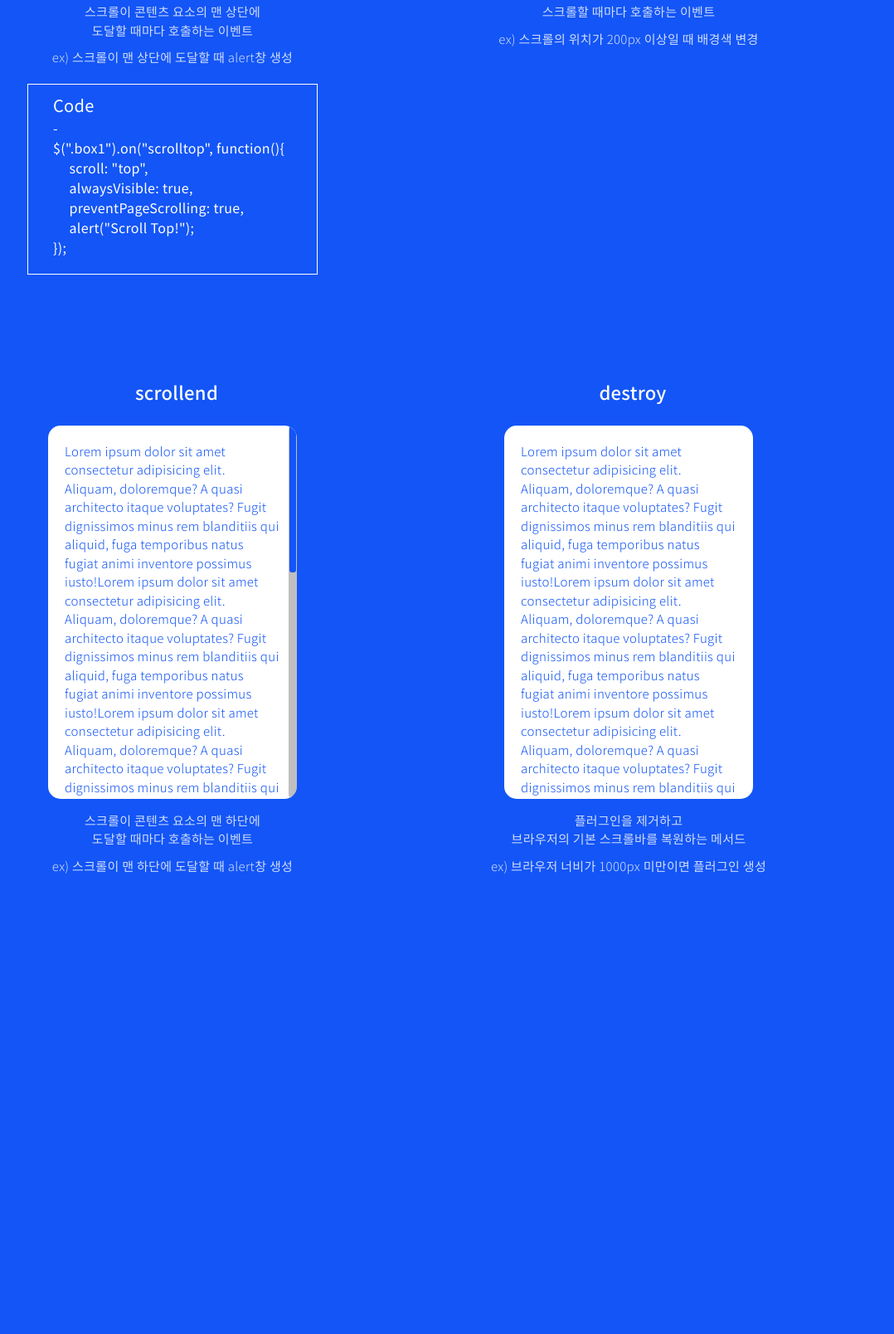
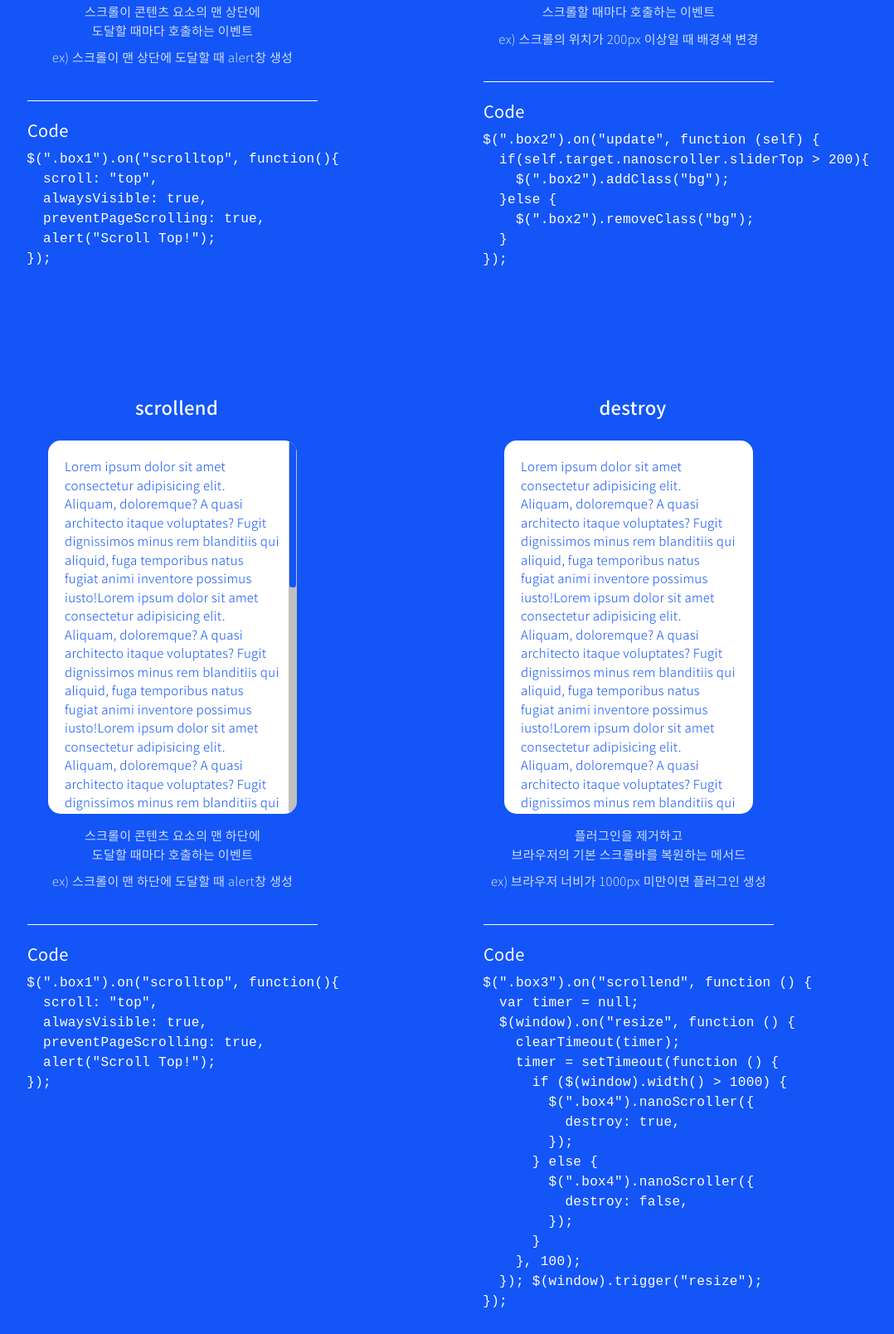
Before and after one commit to ez-publisher/effects, a plain HTML site: page scrollbars/nanoScroll.html in a window 1280 px wide. Shown: the part 945-2553 px from the top of the page at 83% size, without its empty margins (157-1235 px from the left). Before the commit the page ends 2130 px from the top, so only its background shows below. Drawn offline with Linux system fonts and the light colour scheme.

Commit message:
나노 스크롤 코드 추가

```diff
--- a/scrollbars/css/style.css
+++ b/scrollbars/css/style.css
@@ -57,12 +57,15 @@ h2 a:hover::after {width: 100%;}
 
 
 /* nanoscroll_김지수 */
+.nano-scroll {overflow: visible;}
 .nano-scroll .box.nano {transition: .3s;}
 .nano-scroll .box2.nano.bg {background: #0010e2; color: rgba(255, 255, 255, .7); transition: .3s;}
 .nano-scroll .desc p:first-child {margin-bottom: 10px;}
-.nano-scroll .code-view {margin: 20px auto 0; padding: 10px 10px 20px 30px; box-sizing: border-box; border: 1px solid #fff; line-height: 1.5;}
-.nano-scroll .code-view .txt {font-size: 20px;}
+.nano-scroll .code-view {margin: 40px auto 0; padding-top: 20px; box-sizing: border-box; border-top: 1px solid #fff; line-height: 1.5;}
+.nano-scroll .code-view .txt {position: relative; margin-bottom: 8px; font-size: 20px;}
+/* .nano-scroll .code-view .txt::after {content: ""; position: absolute; bottom: 0; left: 0; margin-bottom: -10px; width: 30px; height: 1px; background: #fff;} */
 
+.nano-scroll pre {margin-left: -100px;}
 
 /* overlay_유아현 */
 .box2.bg {background-color: #0010e2; transition: background-color .3s ease; color: rgba(255, 255, 255, .7);}
--- a/scrollbars/nanoScroll.html
+++ b/scrollbars/nanoScroll.html
@@ -29,15 +29,14 @@
 
       <div class="code-view">
         <p class="txt">Code<p>
-        <p>-</p>
-        <div class="code">
-          $(".box1").on("scrolltop", function(){ <br>
-            &nbsp;&nbsp;&nbsp;&nbsp; scroll: "top", <br>
-            &nbsp;&nbsp;&nbsp;&nbsp; alwaysVisible: true, <br>
-            &nbsp;&nbsp;&nbsp;&nbsp; preventPageScrolling: true, <br>
-            &nbsp;&nbsp;&nbsp;&nbsp; alert("Scroll Top!"); <br>
+        <pre>
+          $(".box1").on("scrolltop", function(){
+            scroll: "top",
+            alwaysVisible: true,
+            preventPageScrolling: true,
+            alert("Scroll Top!");
           });
-        </div>
+        </pre>
       </div>
     </div>
     <div class="box-wrap">
@@ -51,8 +50,18 @@
         <p>ex) 스크롤의 위치가 200px 이상일 때 배경색 변경</p>
       </div>
 
-
-
+      <div class="code-view">
+       <p class="txt">Code<p>
+       <pre>
+          $(".box2").on("update", function (self) {
+            if(self.target.nanoscroller.sliderTop > 200){
+              $(".box2").addClass("bg");
+            }else {
+              $(".box2").removeClass("bg");
+            }
+          });
+       </pre>
+     </div>
     </div>
     <div class="box-wrap">
       <p class="tit">scrollend</p>
@@ -63,6 +72,17 @@
       <div class="desc">
         <p>스크롤이 콘텐츠 요소의 맨 하단에 <br>도달할 때마다 호출하는 이벤트</p>
         <p>ex) 스크롤이 맨 하단에 도달할 때 alert창 생성</p>
+      </div>
+      <div class="code-view">
+        <p class="txt">Code<p>
+        <pre>
+          $(".box1").on("scrolltop", function(){
+            scroll: "top",
+            alwaysVisible: true,
+            preventPageScrolling: true,
+            alert("Scroll Top!");
+          });
+        </pre>
       </div>
     </div>
     <div class="box-wrap">
@@ -75,6 +95,28 @@
         <p>플러그인을 제거하고 <br>브라우저의 기본 스크롤바를 복원하는 메서드</p>
         <p>ex) 브라우저 너비가 1000px 미만이면 플러그인 생성</p>
       </div>
+      <div class="code-view">
+       <p class="txt">Code<p>
+       <pre>
+          $(".box3").on("scrollend", function () {
+            var timer = null;
+            $(window).on("resize", function () {
+              clearTimeout(timer);
+              timer = setTimeout(function () {
+                if ($(window).width() > 1000) {
+                  $(".box4").nanoScroller({
+                    destroy: true,
+                  });
+                } else {
+                  $(".box4").nanoScroller({
+                    destroy: false,
+                  });
+                }
+              }, 100);
+            }); $(window).trigger("resize");
+          });
+       </pre>
+     </div>
     </div>
   </div>
 
```
